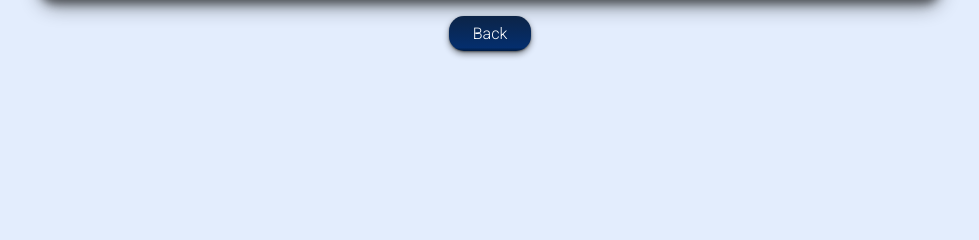
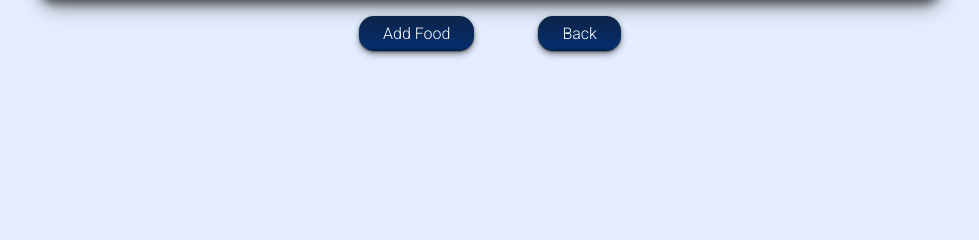
Before and after one commit to luisflores09/caloriecounter, a Django app: page /caloriecounter/ in a window 1280 px wide. Shown: the part 224-464 px from the top of the page, without its empty margins (150-1129 px from the left). Run offline with Django 3.2, Linux system fonts and the light colour scheme; the visitor is signed in with stand-in values (Sample User, id 1); data that the repository does not hold is empty.

Commit message:
Added button to add food

```diff
--- a/main_app/templates/caloriecounter/list_foods.html
+++ b/main_app/templates/caloriecounter/list_foods.html
@@ -26,6 +26,7 @@
               </table>
             </div>
             <div class="flex-container">
+              <a href="/caloriecounter/create"><div class="button">Add Food</div></a>
               <a href="/"><div class="button">Back</div></a>
             </div>
         </div>
```
